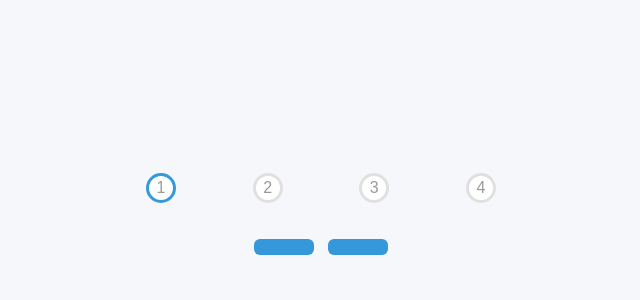
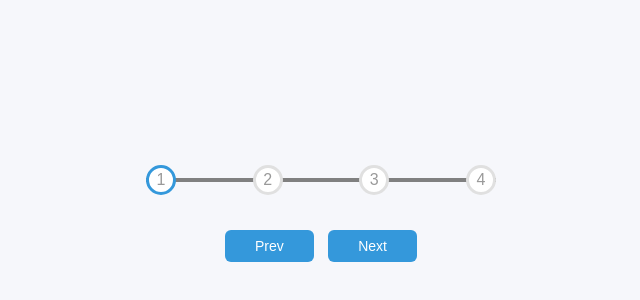
Before and after one commit to chrispallen97/Day-2-Progress-Steps, a plain HTML site: page index.html in a window 1280 px wide. Shown: the part 184-484 px from the top of the page, without its empty margins (319-959 px from the left). Drawn offline with Linux system fonts and the light colour scheme; a web font is replaced by a local one.

Commit message:
Added Words to Buttons and Fixed Hidden Line

```diff
--- a/index.html
+++ b/index.html
@@ -16,8 +16,8 @@
                 <div class="circle">4</div>
             </div>
 
-            <button class="btn" id="prev"></button>
-            <button class="btn" id="next"></button>
+            <button class="btn" id="prev">Prev</button>
+            <button class="btn" id="next">Next</button>
         </div>
         <script src="script.js"></script>
     </body>
--- a/style.css
+++ b/style.css
@@ -2,7 +2,7 @@
 
 :root {
   --line-border-fill: #3498db;
-  --line-border-empty: #e0e0e0;
+  --line-border-empty: grey;
 }
 
 * {
@@ -34,6 +34,7 @@ body {
 }
 
 .progress-container::before {
+    content:'';
     background-color: var(--line-border-empty);
     position: absolute;
     top: 50%;
```
